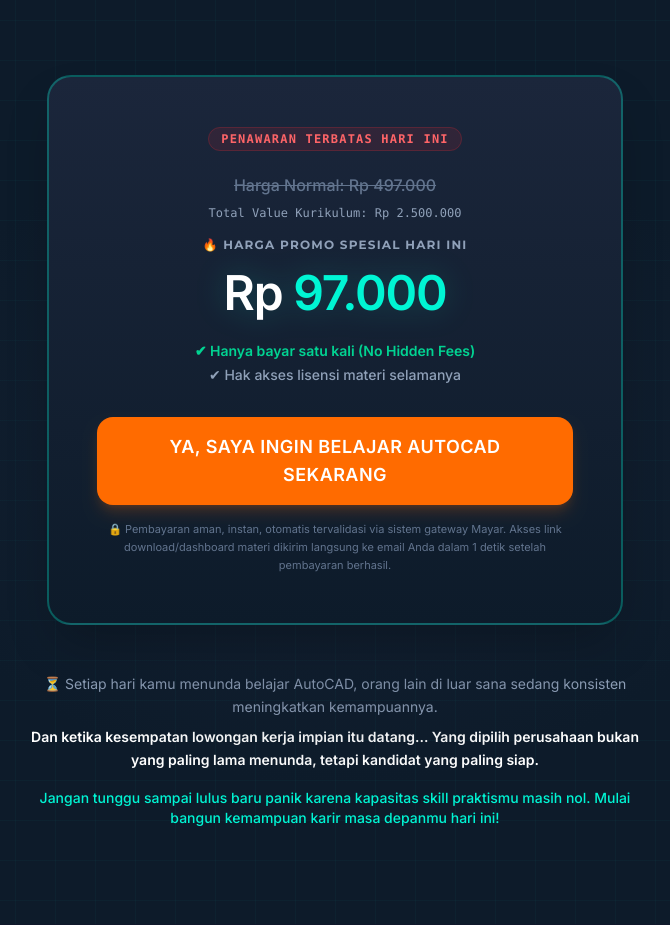
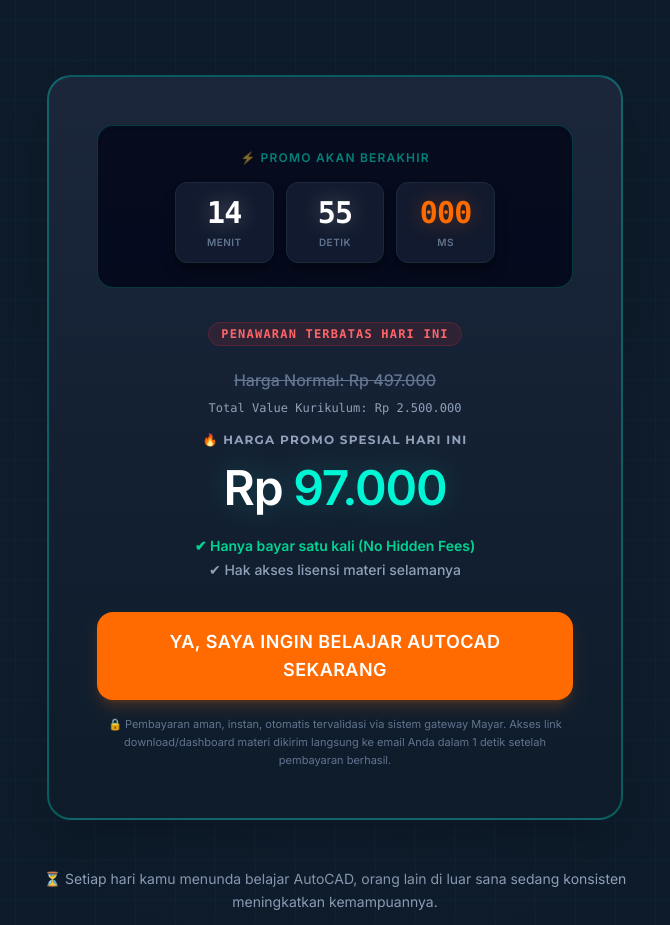
Before and after one commit to bentang25/autocad-mastery-pack, a plain HTML site: page index.html in a window 1280 px wide. Shown: the part 7180-8105 px from the top of the page, without its empty margins (305-975 px from the left). Drawn offline with nearby package versions, Linux system fonts and the light colour scheme.

Commit message:
Update index.html

```diff
--- a/index.html
+++ b/index.html
@@ -452,6 +452,63 @@
     <section class="py-24 px-4 text-center relative overflow-hidden">
         <div class="absolute inset-0 bg-radial from-[#1B263B]/50 via-transparent to-transparent z-0"></div>
         <div class="max-w-xl mx-auto bg-gradient-to-b from-[#1B263B] to-[#0D1B2A] border-2 border-[#00F5D4]/30 rounded-3xl p-8 md:p-12 shadow-2xl relative z-10">
+            <div class="mb-8 p-6 bg-slate-950/80 border border-[#00F5D4]/20 rounded-2xl shadow-inner text-center">
+                <p class="text-[#00F5D4] text-xs font-extrabold uppercase tracking-widest flex items-center justify-center gap-1.5 animate-pulse">
+                    ⚡ Promo Akan Berakhir
+                </p>
+
+                <div class="grid grid-cols-3 gap-3 mt-4 max-w-xs mx-auto">
+                    <div class="bg-[#1B263B]/60 border border-slate-800 rounded-xl p-3 shadow-lg shadow-black/40">
+                        <span id="timer-menit" class="block text-2xl md:text-3xl font-extrabold text-white tracking-tight font-mono drop-shadow-[0_0_10px_rgba(255,255,255,0.3)]">15</span>
+                        <span class="block text-[10px] uppercase font-bold tracking-wider text-slate-500 mt-1">Menit</span>
+                    </div>
+                    <div class="bg-[#1B263B]/60 border border-slate-800 rounded-xl p-3 shadow-lg shadow-black/40">
+                        <span id="timer-detik" class="block text-2xl md:text-3xl font-extrabold text-white tracking-tight font-mono drop-shadow-[0_0_10px_rgba(255,255,255,0.3)]">00</span>
+                        <span class="block text-[10px] uppercase font-bold tracking-wider text-slate-500 mt-1">Detik</span>
+                    </div>
+                    <div class="bg-[#1B263B]/60 border border-slate-800 rounded-xl p-3 shadow-lg shadow-black/40">
+                        <span id="timer-ms" class="block text-2xl md:text-3xl font-extrabold text-[#FF6B00] tracking-tight font-mono drop-shadow-[0_0_10px_rgba(255,107,0,0.3)]">000</span>
+                        <span class="block text-[10px] uppercase font-bold tracking-wider text-slate-500 mt-1">MS</span>
+                    </div>
+                </div>
+            </div>
+
+            <script>
+                (function() {
+                    // Set durasi hitung mundur: 15 menit dalam milidetik
+                    const durasiMiliDetik = 15 * 60 * 1000;
+                    const waktuTarget = Date.now() + durasiMiliDetik;
+
+                    function perbaruiTimer() {
+                        const waktuSekarang = Date.now();
+                        const sisaWaktu = waktuTarget - waktuSekarang;
+
+                        if (sisaWaktu <= 0) {
+                            document.getElementById('timer-menit').textContent = "00";
+                            document.getElementById('timer-detik').textContent = "00";
+                            document.getElementById('timer-ms').textContent = "000";
+                            cancelAnimationFrame(idAnimasi);
+                            return;
+                        }
+
+                        // Kalkulasi konversi waktu ke menit, detik, dan milidetik
+                        const totalDetik = Math.floor(sisaWaktu / 1000);
+                        const menit = Math.floor(totalDetik / 60);
+                        const detik = totalDetik % 60;
+                        const milidetik = sisaWaktu % 1000;
+
+                        // Tampilkan hasil ke elemen HTML dengan format angka tetap
+                        document.getElementById('timer-menit').textContent = String(menit).padStart(2, '0');
+                        document.getElementById('timer-detik').textContent = String(detik).padStart(2, '0');
+                        document.getElementById('timer-ms').textContent = String(milidetik).padStart(3, '0');
+
+                        idAnimasi = requestAnimationFrame(perbaruiTimer);
+                    }
+
+                    // Menjalankan animasi loop dengan performa tinggi (tanpa jeda interval)
+                    let idAnimasi = requestAnimationFrame(perbaruiTimer);
+                })();
+            </script>
             <span class="bg-red-500/10 text-red-400 text-xs font-mono font-bold px-3 py-1 rounded-full border border-red-500/20 uppercase tracking-widest">
                 Penawaran Terbatas Hari Ini
             </span>
```
